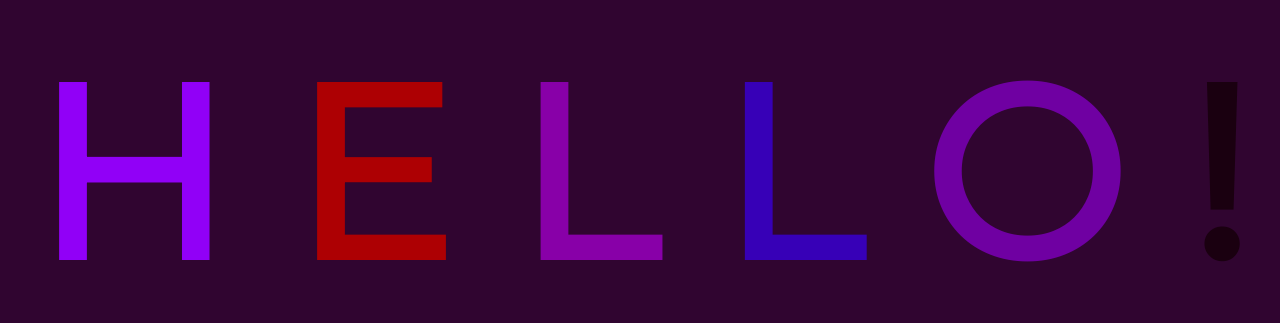
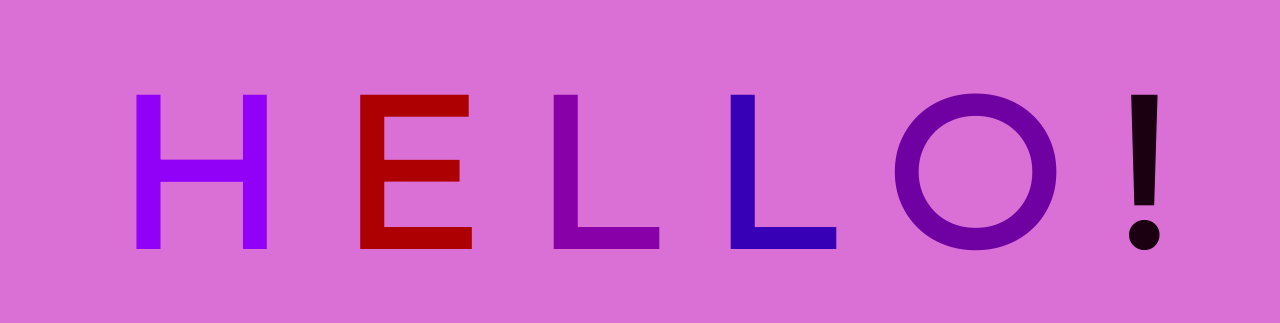
Before and after one commit to prkshadhkr/FirstAnimatedTextGitDemo, a plain HTML site: page index.html in a window 1280 px wide. Shown: the part 234-557 px from the top of the page. Drawn offline with Linux system fonts and the light colour scheme.

Commit message:
someone else did this

```diff
--- a/app.css
+++ b/app.css
@@ -3,11 +3,11 @@ body {
     justify-content: center;
     align-items: center;
     height: 100vh;
-    background-color: rgb(48, 5, 48);
+    background-color: orchid;
 }
 
 h1 {
-    font-size: 15rem;
+    font-size: 13rem;
     font-family: Montserrat;
 }
 
```
